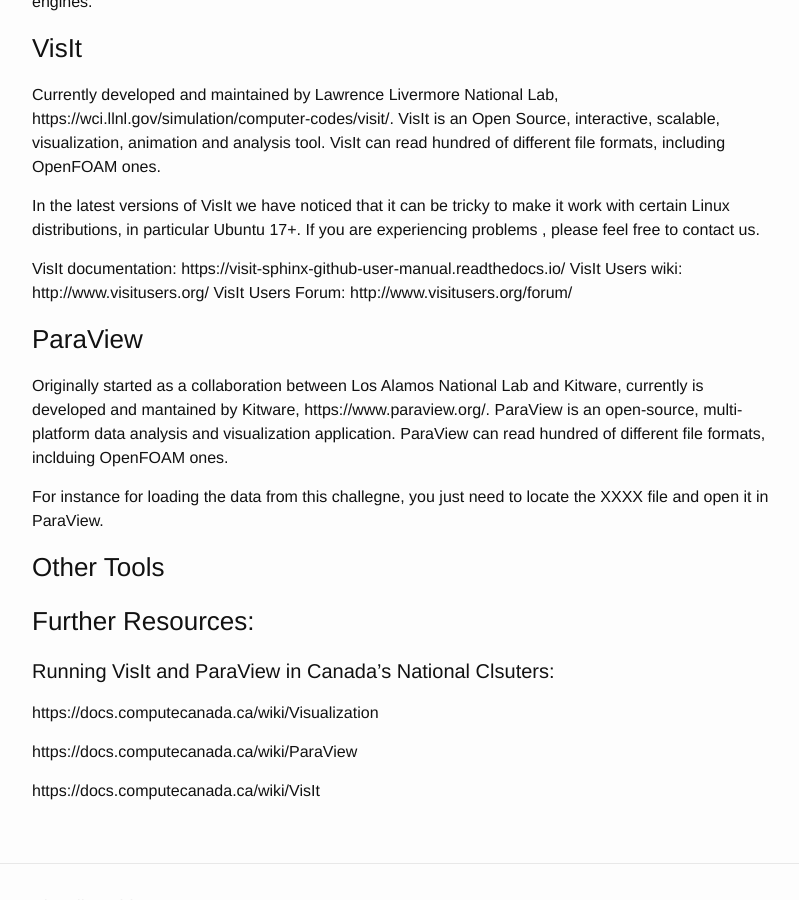
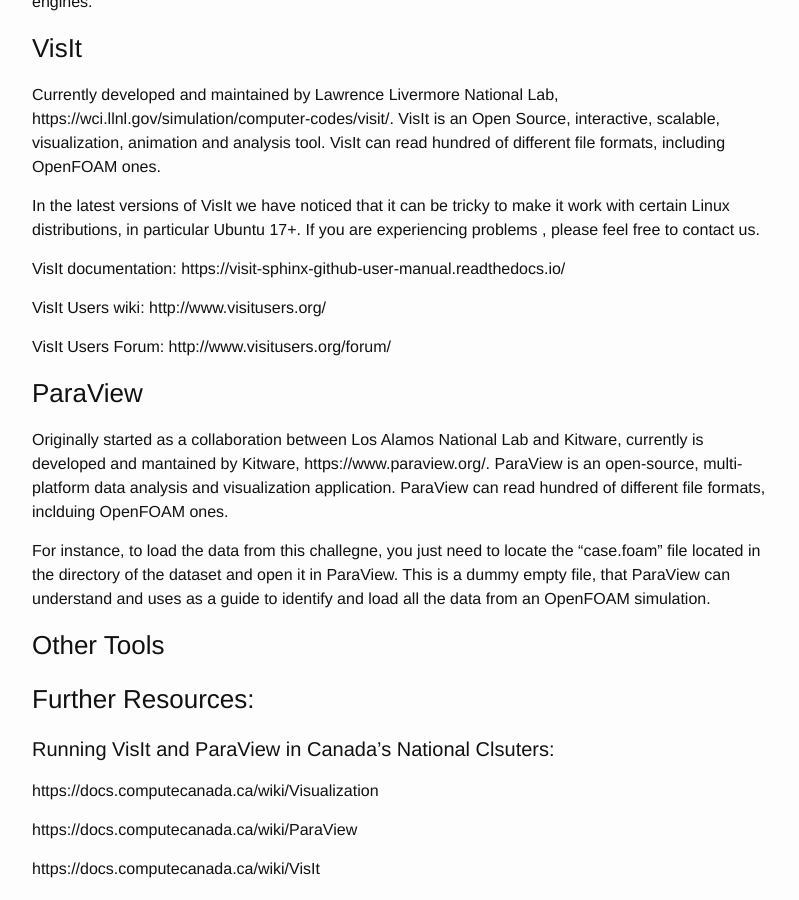
Before and after one commit to ComputeCanada/visualizeThis, a Jekyll site: the page built from _posts/2019-08-20-tools.markdown, in a window 1280 px wide and 900 px high, scrolled down 926 px. Shown: the whole window, without its empty margins (238-1037 px from the left). Built offline with Jekyll 4.4.1, drawn with Linux system fonts in a browser that asks for light colours.

Commit message:
more details in how to load the data in ParaView

```diff
--- a/_posts/2019-08-20-tools.markdown
+++ b/_posts/2019-08-20-tools.markdown
@@ -33,16 +33,20 @@
 
 In the latest versions of VisIt we have noticed that it can be tricky to make it work with certain Linux distributions, in particular Ubuntu 17+. If you are experiencing problems , please feel free to contact us.
 
+
 VisIt documentation: https://visit-sphinx-github-user-manual.readthedocs.io/
+
 VisIt Users wiki: http://www.visitusers.org/
+
 VisIt Users Forum: http://www.visitusers.org/forum/
+
 
 ### ParaView
 Originally started as a collaboration between Los Alamos National Lab and Kitware, currently is developed and mantained by Kitware, https://www.paraview.org/.
 ParaView is an open-source, multi-platform data analysis and visualization application.
 ParaView can read hundred of different file formats, inclduing OpenFOAM ones.
 
-For instance for loading the data from this challegne, you just need to locate the XXXX file and open it in ParaView.
+For instance, to load the data from this challegne, you just need to locate the "case.foam" file located in the directory of the dataset and open it in ParaView. This is a dummy empty file, that ParaView can understand and uses as a guide to identify and load all the data from an OpenFOAM simulation.
 
 
 ### Other Tools
```
